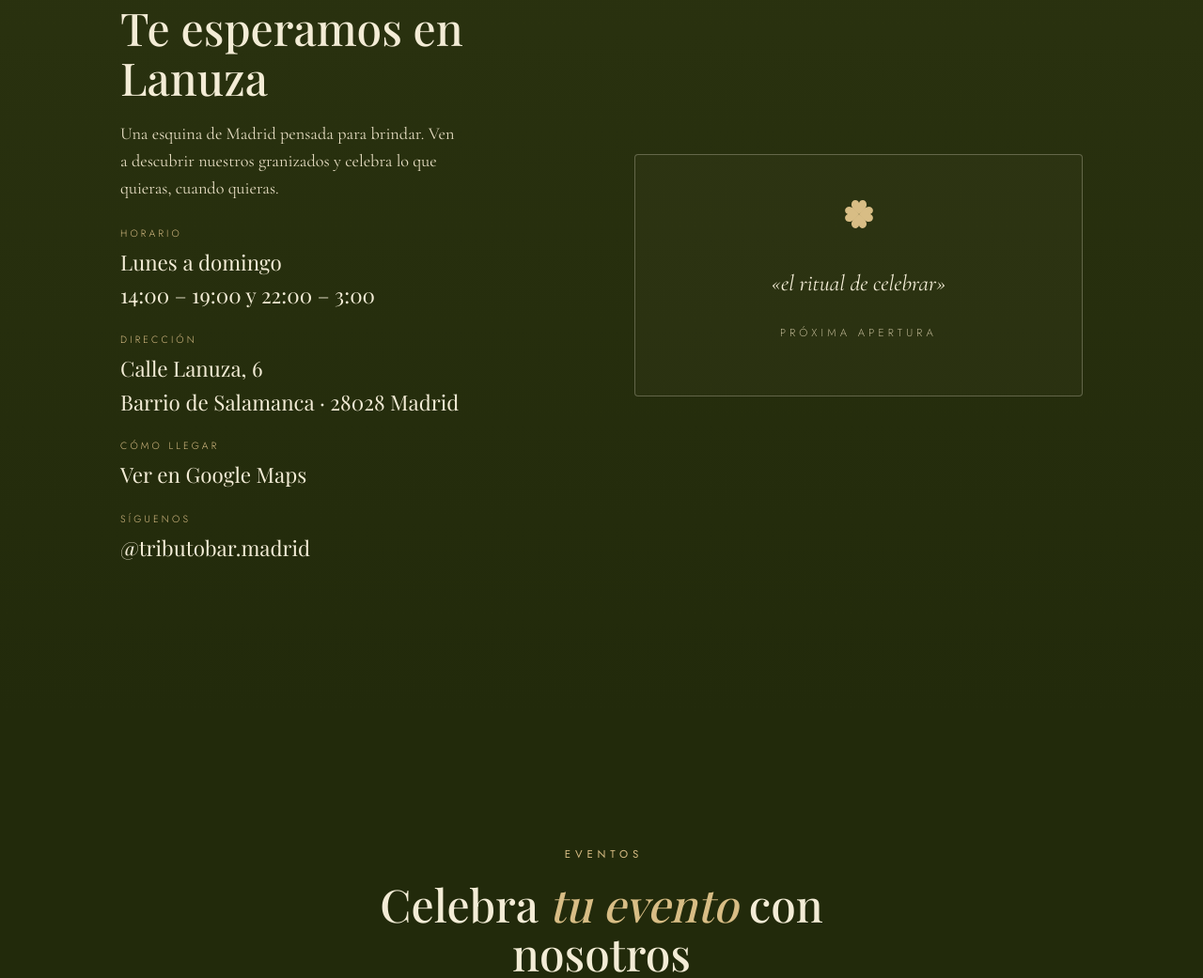
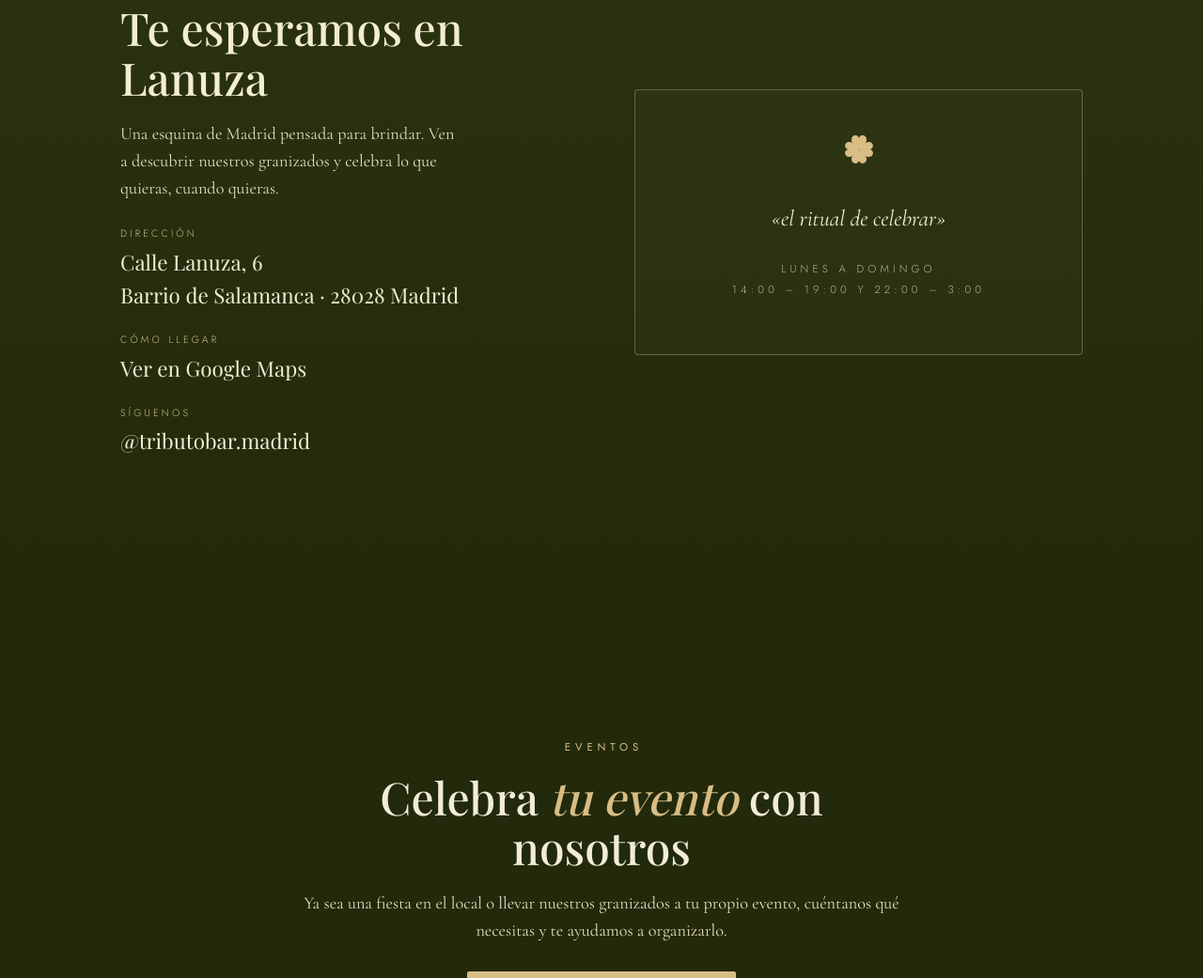
Before and after one commit to sltributo/tributo-bar, a plain HTML site: page index.html in a window 1280 px wide. Shown: the part 3515-4556 px from the top of the page at 94% size. Drawn offline with nearby package versions, Linux system fonts and the light colour scheme; a web font is replaced by a local one.

Commit message:
mover horario al cuadro de la seccion visitanos
Co-Authored-By: Claude Sonnet 5 <noreply@anthropic.com>

```diff
--- a/index.html
+++ b/index.html
@@ -212,7 +212,7 @@ section{position:relative}
 .visita__card .clover-row{color:var(--gold-soft);font-size:1.1rem;letter-spacing:.6em;margin-bottom:1rem}
 .visita__card .visita__card-tag{font-family:var(--serif);font-style:italic;font-size:1.5rem;color:var(--cream)}
 .visita__card .visita__card-soon{font-family:var(--ui);font-weight:300;font-size:.72rem;
-  letter-spacing:.36em;text-transform:uppercase;color:var(--cream-dim);margin-top:1rem}
+  letter-spacing:.36em;text-transform:uppercase;color:var(--cream-dim);margin-top:1rem;line-height:1.9}
 
 /* ---------- eventos ---------- */
 .band--eventos{background:var(--green-950)}
@@ -441,7 +441,6 @@ footer .f-meta{font-family:var(--ui);font-weight:300;font-size:.72rem;letter-spa
         <h2 class="visita__h">Te esperamos en Lanuza</h2>
         <p class="visita__p">Una esquina de Madrid pensada para brindar. Ven a descubrir nuestros granizados y celebra lo que quieras, cuando quieras.</p>
         <dl class="visita__meta">
-          <div><dt>Horario</dt><dd>Lunes a domingo<br>14:00 – 19:00 y 22:00 – 3:00</dd></div>
           <div><dt>Dirección</dt><dd>Calle Lanuza, 6<br>Barrio de Salamanca · 28028 Madrid</dd></div>
           <div><dt>Cómo llegar</dt><dd><a href="https://www.google.com/maps/search/?api=1&query=Calle+Lanuza+6%2C+28028+Madrid" target="_blank" rel="noopener">Ver en Google Maps</a></dd></div>
           <div><dt>Síguenos</dt><dd><a href="https://www.instagram.com/tributobar.madrid/" target="_blank" rel="noopener">@tributobar.madrid</a></dd></div>
@@ -451,7 +450,7 @@ footer .f-meta{font-family:var(--ui);font-weight:300;font-size:.72rem;letter-spa
         <div class="visita__card" style="border:none;padding:0;background:none">
           <svg class="clover" style="width:34px;height:34px;color:var(--gold-soft);margin:0 auto 14px"><use href="#clover"/></svg>
           <p class="visita__card-tag">«el ritual de celebrar»</p>
-          <p class="visita__card-soon">Próxima apertura</p>
+          <p class="visita__card-soon">Lunes a domingo<br>14:00 – 19:00 y 22:00 – 3:00</p>
         </div>
       </div>
     </div>
```
